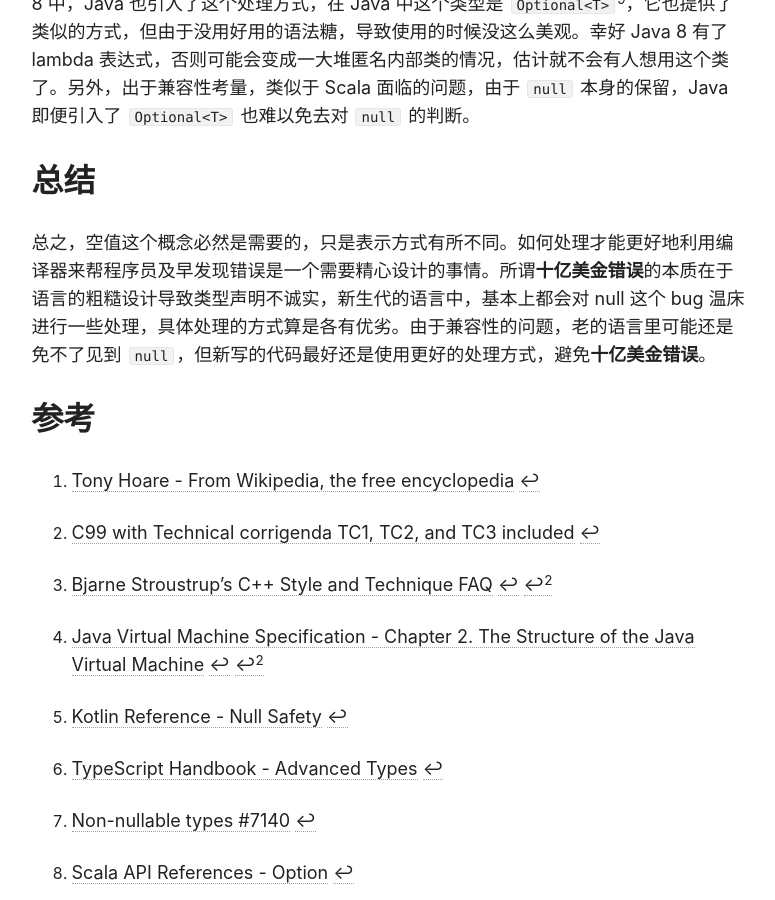
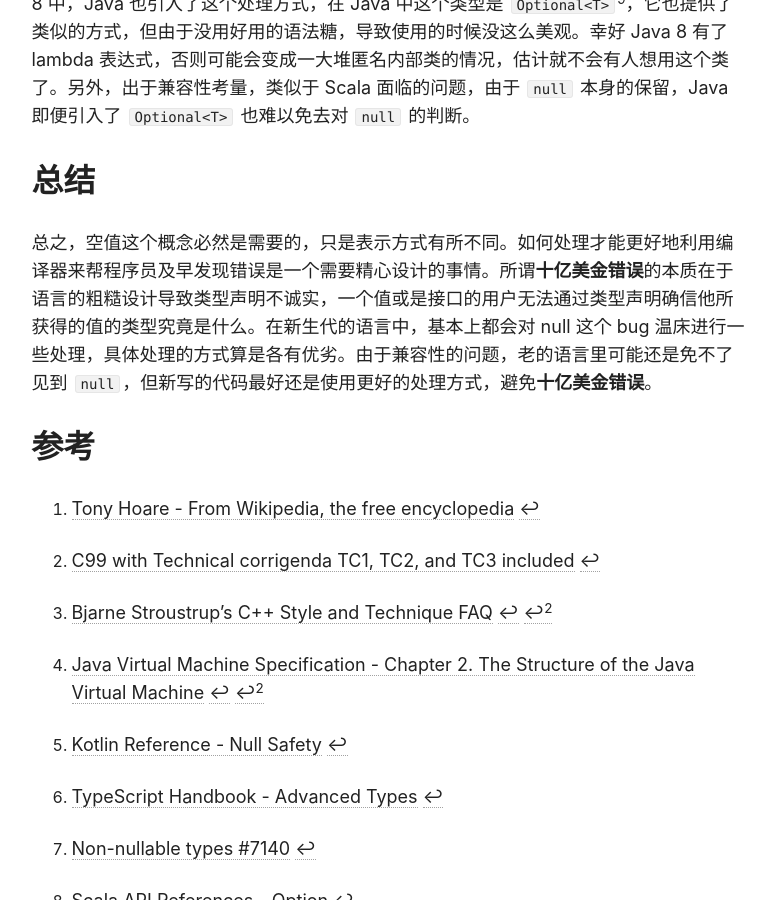
Before and after one commit to folinhuakai/folinhuakai.github.io, a Jekyll site: the page built from _posts/articles/2016-07-22-null-value-and-handling.md, in a window 1280 px wide and 900 px high, scrolled down 6090 px. Shown: the whole window, without its empty margins (348-1123 px from the left). Built offline with Jekyll 4.4.1, drawn with Linux system fonts in a browser that asks for light colours; nearby versions of some CDN libraries; comment, search, counter and statistics services are not loaded.

Commit message:
update 2016-07-22 null value

```diff
--- a/_posts/articles/2016-07-22-null-value-and-handling.md
+++ b/_posts/articles/2016-07-22-null-value-and-handling.md
@@ -177,6 +177,6 @@ nameMaybe match {
 
 ## 总结
 
-总之，空值这个概念必然是需要的，只是表示方式有所不同。如何处理才能更好地利用编译器来帮程序员及早发现错误是一个需要精心设计的事情。所谓**十亿美金错误**的本质在于语言的粗糙设计导致类型声明不诚实，新生代的语言中，基本上都会对 null 这个 bug 温床进行一些处理，具体处理的方式算是各有优劣。由于兼容性的问题，老的语言里可能还是免不了见到 `null`，但新写的代码最好还是使用更好的处理方式，避免**十亿美金错误**。
+总之，空值这个概念必然是需要的，只是表示方式有所不同。如何处理才能更好地利用编译器来帮程序员及早发现错误是一个需要精心设计的事情。所谓**十亿美金错误**的本质在于语言的粗糙设计导致类型声明不诚实，一个值或是接口的用户无法通过类型声明确信他所获得的值的类型究竟是什么。在新生代的语言中，基本上都会对 null 这个 bug 温床进行一些处理，具体处理的方式算是各有优劣。由于兼容性的问题，老的语言里可能还是免不了见到 `null`，但新写的代码最好还是使用更好的处理方式，避免**十亿美金错误**。
 
 ## 参考
```
